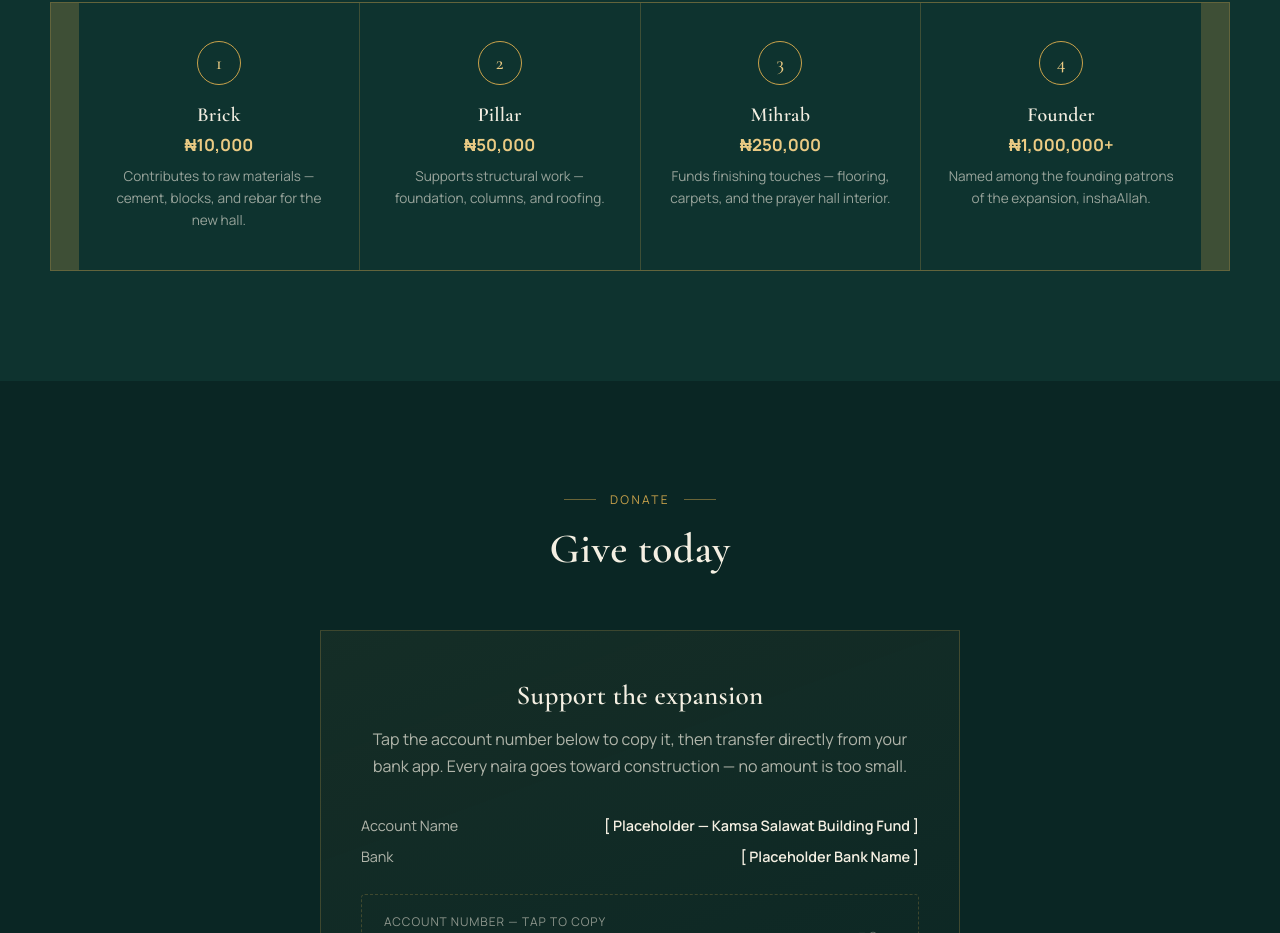
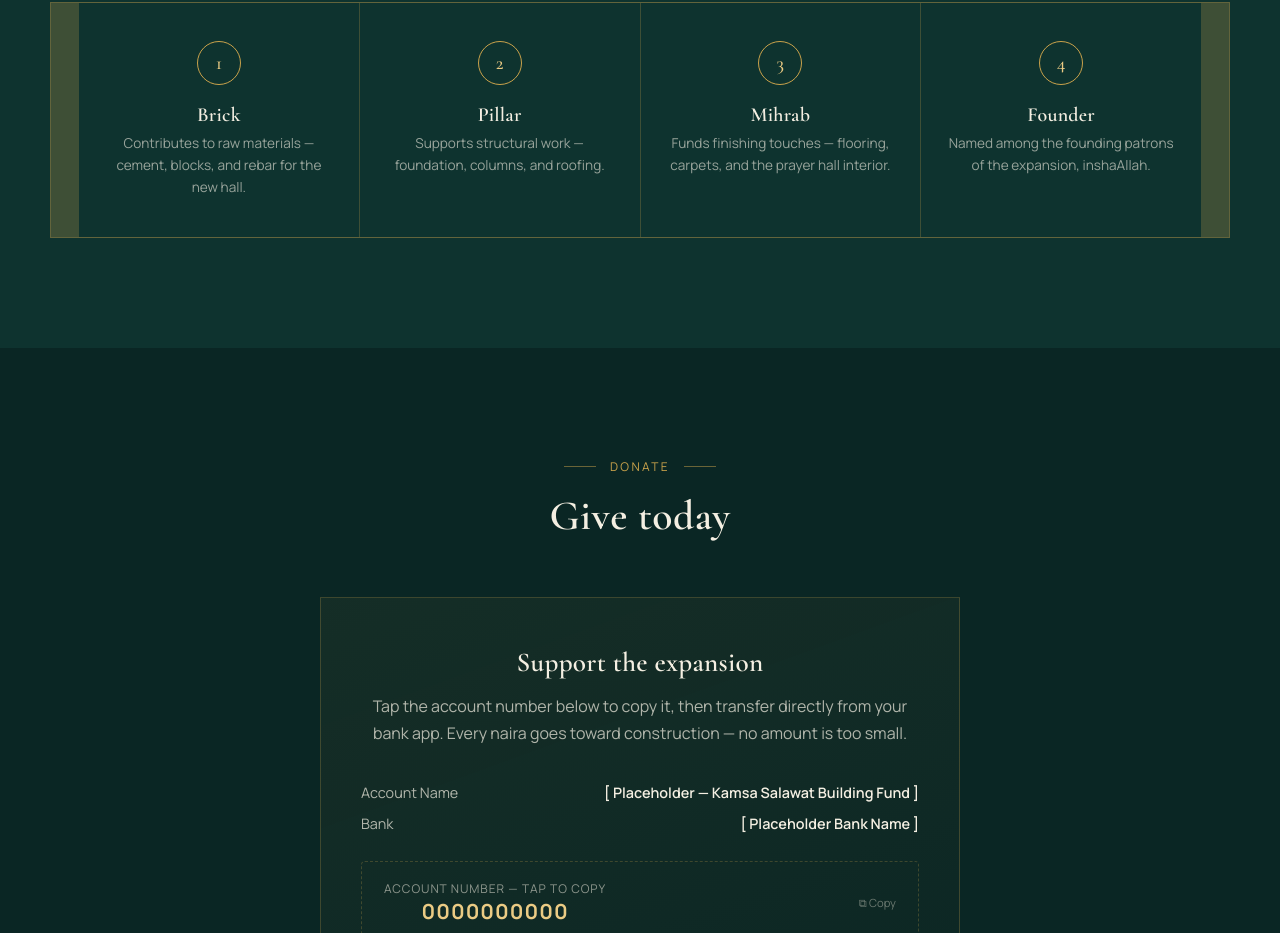
Before and after one commit to abubakarsaleh1010/Kamsa-salawat-site, a website: page index.html in a window 1280 px wide. Shown: the part 2932-3865 px from the top of the page. Drawn offline with nearby package versions, Linux system fonts and the light colour scheme; no server answers; animation ran at ten frames a second.

Commit message:
Add files via upload

```diff
--- a/index.html
+++ b/index.html
@@ -366,25 +366,21 @@
     <div class="tier-card reveal">
       <div class="tier-icon">1</div>
       <h3>Brick</h3>
-      <div class="amt">₦10,000</div>
       <p>Contributes to raw materials — cement, blocks, and rebar for the new hall.</p>
     </div>
     <div class="tier-card reveal">
       <div class="tier-icon">2</div>
       <h3>Pillar</h3>
-      <div class="amt">₦50,000</div>
       <p>Supports structural work — foundation, columns, and roofing.</p>
     </div>
     <div class="tier-card reveal">
       <div class="tier-icon">3</div>
       <h3>Mihrab</h3>
-      <div class="amt">₦250,000</div>
       <p>Funds finishing touches — flooring, carpets, and the prayer hall interior.</p>
     </div>
     <div class="tier-card reveal">
       <div class="tier-icon">4</div>
       <h3>Founder</h3>
-      <div class="amt">₦1,000,000+</div>
       <p>Named among the founding patrons of the expansion, inshaAllah.</p>
     </div>
   </div>
```
